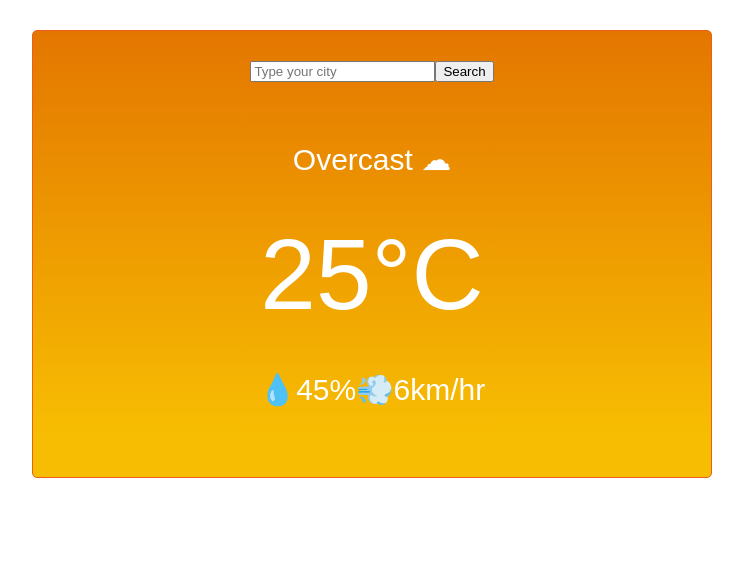
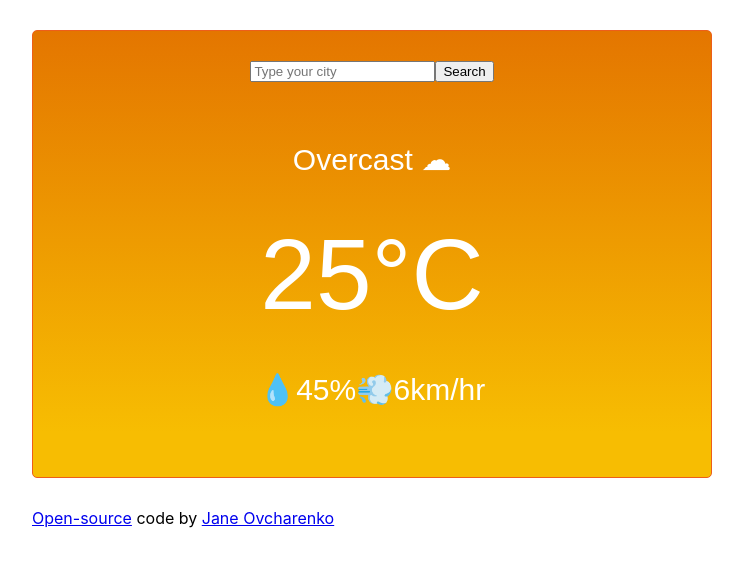
Before and after one commit to jane-ovcharenko/weather-react, a React (Create React App) app: page / in a window 1280 px wide. Shown: the top 566 px of the page, without its empty margins (268-1011 px from the left). Built offline with nearby package versions, Linux system fonts and the light colour scheme.

Commit message:
Added links to Github and portfolio

```diff
--- a/src/App.js
+++ b/src/App.js
@@ -6,11 +6,25 @@ import CurrentWeather from "./CurrentWeather";
 
 export default function App() {
   return (
-    <div className="App">
-      <Form />
-      <WeatherDescription />
-      <CurrentTemp />
-      <CurrentWeather />
+    <div>
+      <div className="App">
+        <Form />
+        <WeatherDescription />
+        <CurrentTemp />
+        <CurrentWeather />
+      </div>
+      <p>
+        <a
+          href="https://github.com/jane-ovcharenko/weather-react"
+          target="_blank"
+        >
+          Open-source
+        </a>{" "}
+        code by{" "}
+        <a href="https://dazzling-moonbeam-551a6d.netlify.app/" target="_blank">
+          Jane Ovcharenko
+        </a>
+      </p>
     </div>
   );
 }
--- a/src/styles.css
+++ b/src/styles.css
@@ -8,3 +8,6 @@
   background: linear-gradient(rgb(228, 118, 0) 0%, rgb(247, 189, 2) 90%);
   border-radius: 5px;
 }
+p {
+  margin: 20px 300px 0px;
+}
```
